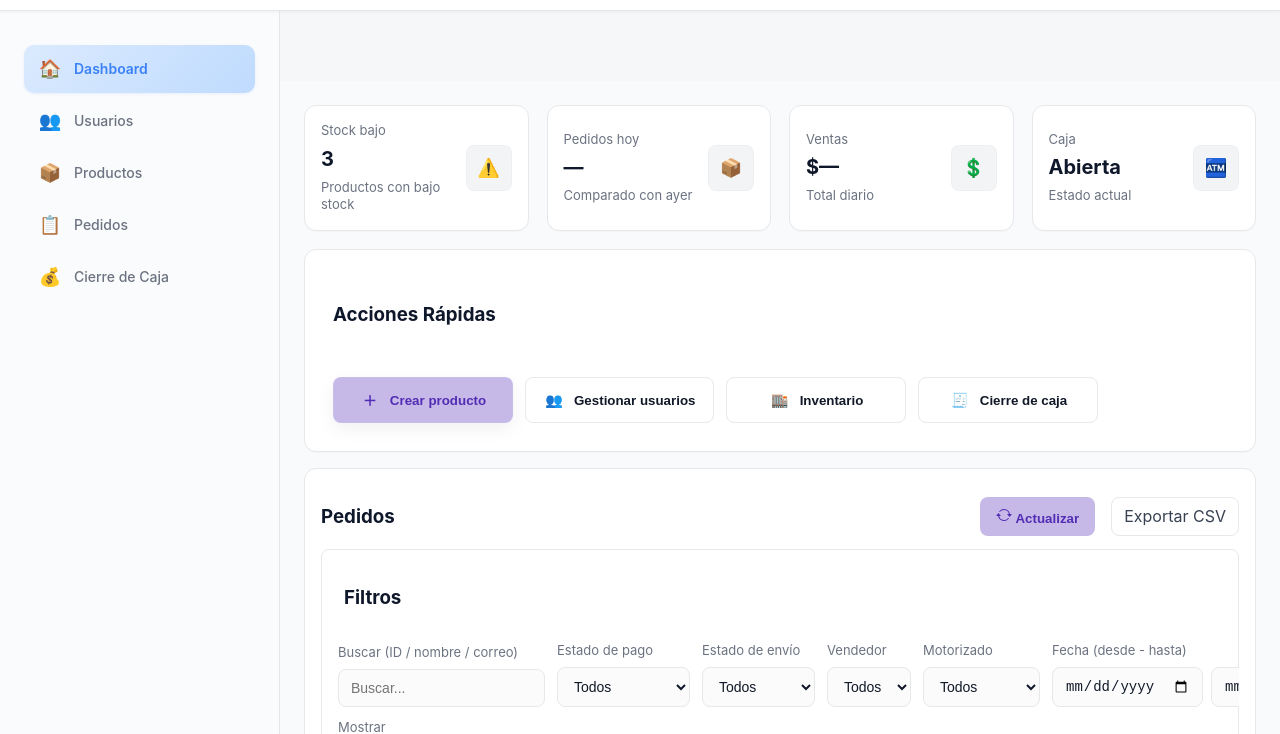
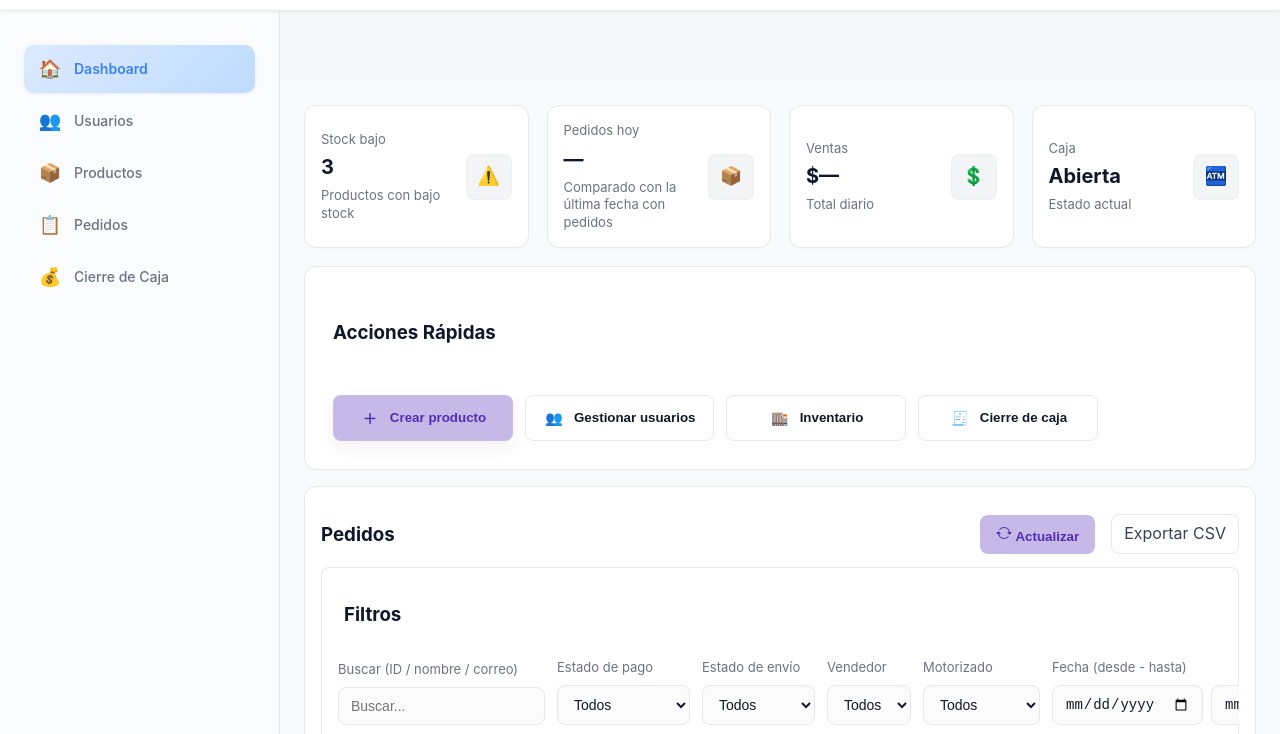
Before and after one commit to dezaingyw/varius, a plain HTML site: page admin/administrador.html in a window 1280 px wide. Shown: the part 59-793 px from the top of the page. Drawn offline with Linux system fonts and the light colour scheme; no server answers.

Commit message:
DEZAIN EDIT

```diff
--- a/admin/administrador.html
+++ b/admin/administrador.html
@@ -95,7 +95,7 @@
 
     <!-- Main content -->
     <main class="main">
-        <!-- KPI cards (kept) -->
+        <!-- KPI cards -->
         <section class="kpis" aria-label="Indicadores rápidos">
             <article id="kpi-lowstock" class="card kpi-card" role="button" tabindex="0" aria-pressed="false">
                 <div class="kpi-info">
@@ -108,16 +108,18 @@
                 </div>
             </article>
 
-            <article class="card kpi-card">
+            <!-- Updated Pedidos hoy KPI: keep id on value for JS, article is clickable and keyboard accessible -->
+            <article id="kpi-orders" class="card kpi-card" role="button" tabindex="0" aria-pressed="false">
                 <div class="kpi-info">
                     <div class="kpi-title">Pedidos hoy</div>
                     <div class="kpi-value" id="kpi-orders-today">—</div>
-                    <div class="kpi-meta muted">Comparado con ayer</div>
+                    <div class="kpi-meta muted">Comparado con la última fecha con pedidos</div>
                 </div>
                 <div class="kpi-icon" aria-hidden="true">
                     <div class="icon-square">📦</div>
                 </div>
             </article>
+
             <article class="card kpi-card">
                 <div class="kpi-info">
                     <div class="kpi-title">Ventas</div>
@@ -169,7 +171,7 @@
             </div>
         </section>
 
-        <!-- Filters + Orders table: aligned with orders-admin.js (same columns/buttons as orders.html) -->
+        <!-- Filters + Orders table -->
         <section class="table-wrap card" style="margin-top:16px;">
             <div class="table-header">
                 <h3>Pedidos</h3>
```
